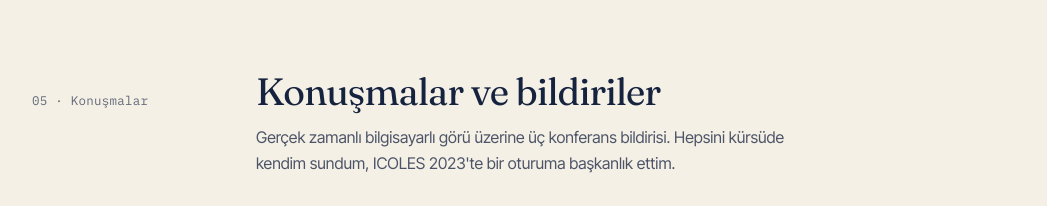
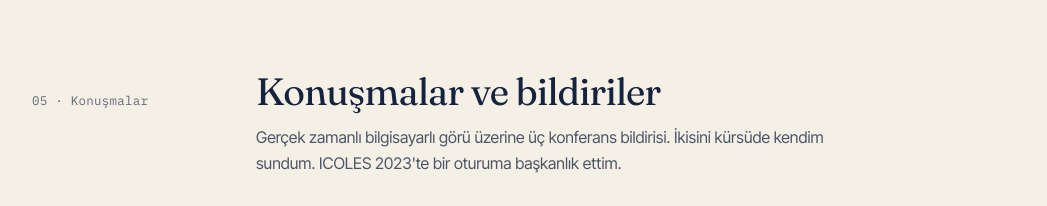
Before and after one commit to mtbagatur/tahabagatur.com, a website: page tr/index.html in a window 1280 px wide. Shown: the part 3580-3786 px from the top of the page, without its empty margins (116-1163 px from the left). Drawn offline with Linux system fonts and the light colour scheme.

Commit message:
Talks lead: presented two of the three papers

```diff
--- a/tr/index.html
+++ b/tr/index.html
@@ -125,7 +125,7 @@
 
   <section id="speaking">
     <div class="wrap">
-      <div class="sh"><span class="k mono">05 · Konuşmalar</span><h2>Konuşmalar ve bildiriler</h2><p class="lead">Gerçek zamanlı bilgisayarlı görü üzerine üç konferans bildirisi. Hepsini kürsüde kendim sundum, ICOLES 2023'te bir oturuma başkanlık ettim.</p></div>
+      <div class="sh"><span class="k mono">05 · Konuşmalar</span><h2>Konuşmalar ve bildiriler</h2><p class="lead">Gerçek zamanlı bilgisayarlı görü üzerine üç konferans bildirisi. İkisini kürsüde kendim sundum. ICOLES 2023'te bir oturuma başkanlık ettim.</p></div>
       <ul class="talklist body"><li><span class="when mono">Kas 2024</span><div><p class="ttl"><a href="https://www.researchgate.net/publication/387802832_Preprocessing_Optimization_for_Enhanced_Real-Time_Detection_and_Tracking_in_Vision_Systems" rel="noopener">Preprocessing Optimization for Enhanced Real-Time Detection and Tracking in Vision Systems</a></p><p class="where"><a href="https://doi.org/10.61150/gedikyay.2401" rel="noopener">ICAIS 2024</a> · İstanbul · konuşmacı</p></div></li><li><span class="when mono">Kas 2023</span><div><p class="ttl"><a href="https://www.researchgate.net/publication/376237600_An_Efficient_Framework_for_Real-Time_Age_and_Gender_Detection_Using_Deep_Learning_Techniques" rel="noopener">An Efficient Framework for Real-Time Age and Gender Detection Using Deep Learning Techniques</a></p><p class="where">ICOLES 2023 · Antalya · oturum başkanı</p></div></li><li><span class="when mono">Kas 2023</span><div><p class="ttl"><a href="https://www.researchgate.net/publication/374166581_Design_and_Performance_Analysis_of_Deep_Learning-Based_People_Detection_from_Top-View_Images" rel="noopener">Design and Performance Analysis of Deep Learning-Based People Detection from Top-View Images</a></p><p class="where">ICOLES 2023 · Antalya · konuşmacı</p></div></li></ul>
     </div>
   </section>
```
Also changed, not shown: index.html (+1 -1 lines).
